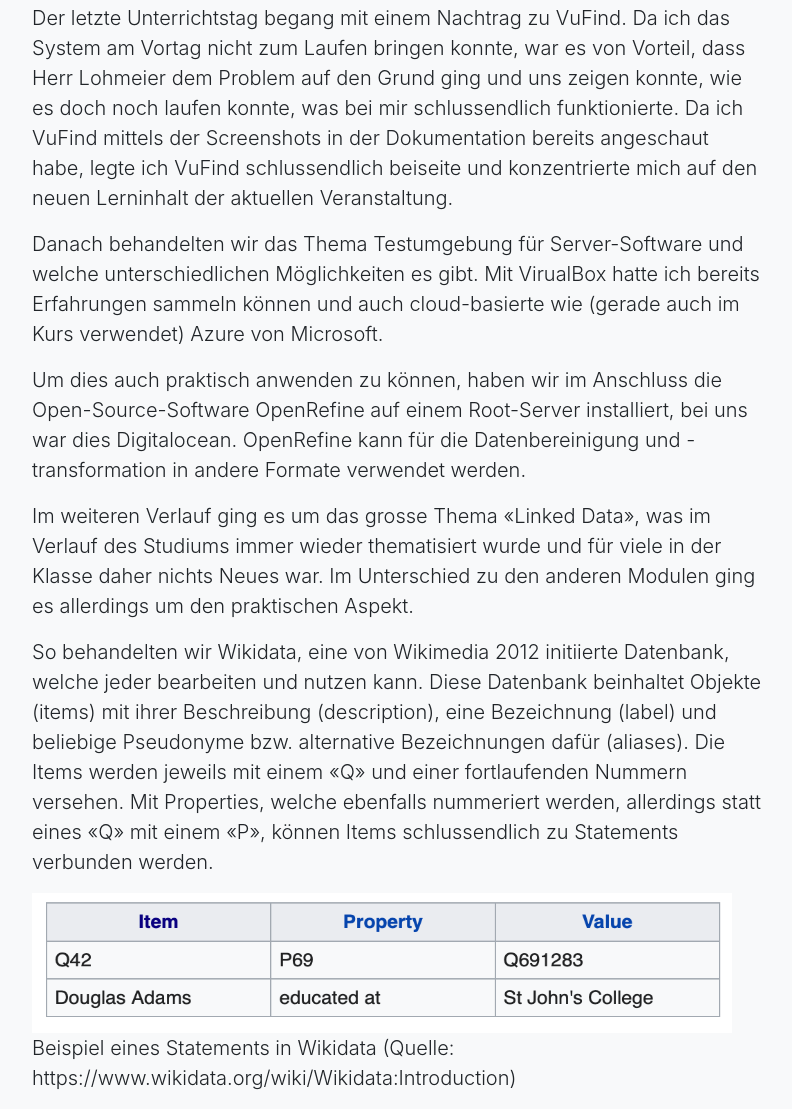
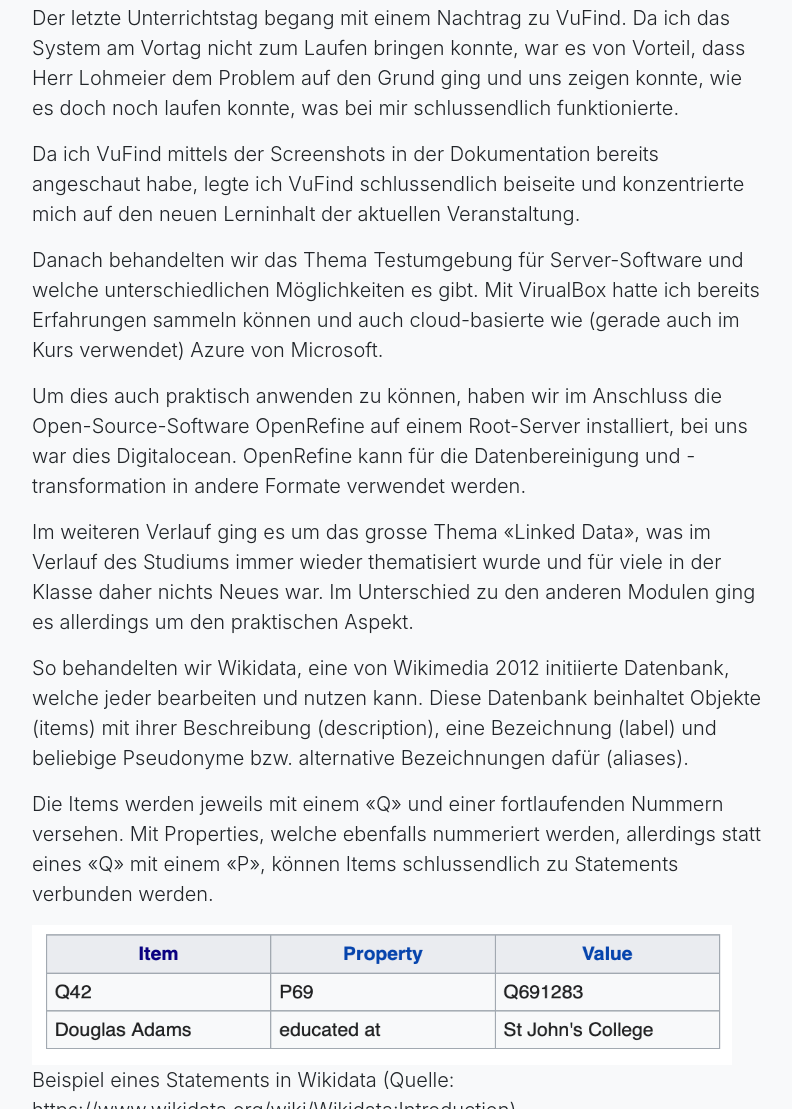
Before and after one commit to Sidney-Manhart/sidney-manhart.github.io, a website with bundled scripts: page index.html in a window 1280 px wide. Shown: the part 8907-10016 px from the top of the page, without its empty margins (243-1035 px from the left). Built offline with nearby package versions, Linux system fonts and the light colour scheme.

Commit message:
Update index.html

```diff
--- a/index.html
+++ b/index.html
@@ -159,11 +159,13 @@
       <div class="row">
         <div class="col-lg-8 mx-auto">
           <h2>5. Tag vom 06.06.2020</h2>
-          <p class="lead">Der letzte Unterrichtstag begang mit einem Nachtrag zu VuFind. Da ich das System am Vortag nicht zum Laufen bringen konnte, war es von Vorteil, dass Herr Lohmeier dem Problem auf den Grund ging und uns zeigen konnte, wie es doch noch laufen konnte, was bei mir schlussendlich funktionierte. Da ich VuFind mittels der Screenshots in der Dokumentation bereits angeschaut habe, legte ich VuFind schlussendlich beiseite und konzentrierte mich auf den neuen Lerninhalt der aktuellen Veranstaltung.</p>
+          <p class="lead">Der letzte Unterrichtstag begang mit einem Nachtrag zu VuFind. Da ich das System am Vortag nicht zum Laufen bringen konnte, war es von Vorteil, dass Herr Lohmeier dem Problem auf den Grund ging und uns zeigen konnte, wie es doch noch laufen konnte, was bei mir schlussendlich funktionierte.</p>
+          <p class="lead">Da ich VuFind mittels der Screenshots in der Dokumentation bereits angeschaut habe, legte ich VuFind schlussendlich beiseite und konzentrierte mich auf den neuen Lerninhalt der aktuellen Veranstaltung.</p>
           <p class="lead">Danach behandelten wir das Thema Testumgebung für Server-Software und welche unterschiedlichen Möglichkeiten es gibt. Mit VirualBox hatte ich bereits Erfahrungen sammeln können und auch cloud-basierte wie (gerade auch im Kurs verwendet) Azure von Microsoft.</p>
           <p class="lead">Um dies auch praktisch anwenden zu können, haben wir im Anschluss die Open-Source-Software OpenRefine auf einem Root-Server installiert, bei uns war dies Digitalocean. OpenRefine kann für die Datenbereinigung und -transformation in andere Formate verwendet werden.</p>
           <p class="lead">Im weiteren Verlauf ging es um das grosse Thema «Linked Data», was im Verlauf des Studiums immer wieder thematisiert wurde und für viele in der Klasse daher nichts Neues war. Im Unterschied zu den anderen Modulen ging es allerdings um den praktischen Aspekt.</p>
-          <p class="lead">So behandelten wir Wikidata, eine von Wikimedia 2012 initiierte Datenbank, welche jeder bearbeiten und nutzen kann. Diese Datenbank beinhaltet Objekte (items) mit ihrer Beschreibung (description), eine Bezeichnung (label) und beliebige Pseudonyme bzw. alternative Bezeichnungen dafür (aliases). Die Items werden jeweils mit einem «Q» und einer fortlaufenden Nummern versehen. Mit Properties, welche ebenfalls nummeriert werden, allerdings statt eines «Q» mit einem «P», können Items schlussendlich zu Statements verbunden werden.</p>
+          <p class="lead">So behandelten wir Wikidata, eine von Wikimedia 2012 initiierte Datenbank, welche jeder bearbeiten und nutzen kann. Diese Datenbank beinhaltet Objekte (items) mit ihrer Beschreibung (description), eine Bezeichnung (label) und beliebige Pseudonyme bzw. alternative Bezeichnungen dafür (aliases).</p>
+          <p class="lead">Die Items werden jeweils mit einem «Q» und einer fortlaufenden Nummern versehen. Mit Properties, welche ebenfalls nummeriert werden, allerdings statt eines «Q» mit einem «P», können Items schlussendlich zu Statements verbunden werden.</p>
           <img src="wikidata.png" width="700" height="140">
           <p class="lead">Beispiel eines Statements in Wikidata (Quelle: https://www.wikidata.org/wiki/Wikidata:Introduction)</p>
           <p class="lead">Anschliessend führten wir mittels SPARQL noch Abfragen in WIkidata aus. Da ich bereits in anderen Modulen wie GSET oder SESY mit SPARQL in Kontakt kam, bildeten die Abfragen keine grösseren oder nennenswerte Probleme.</p>
```
